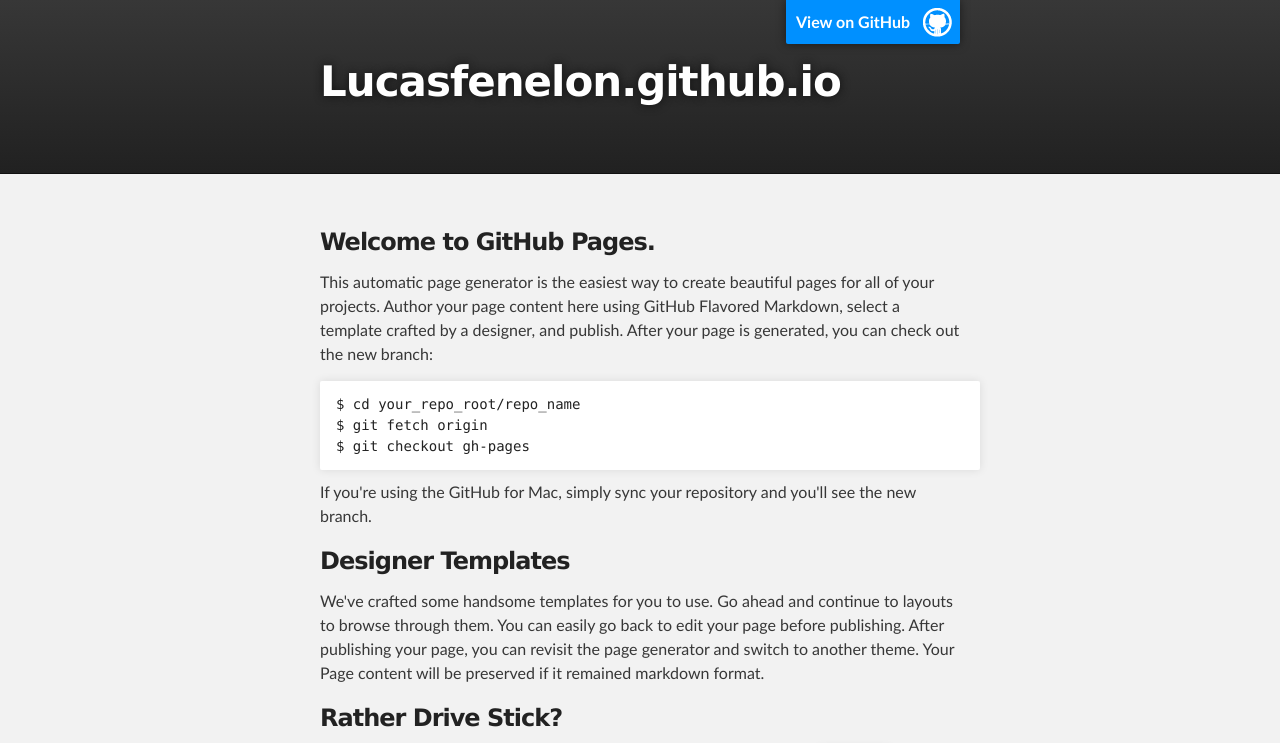
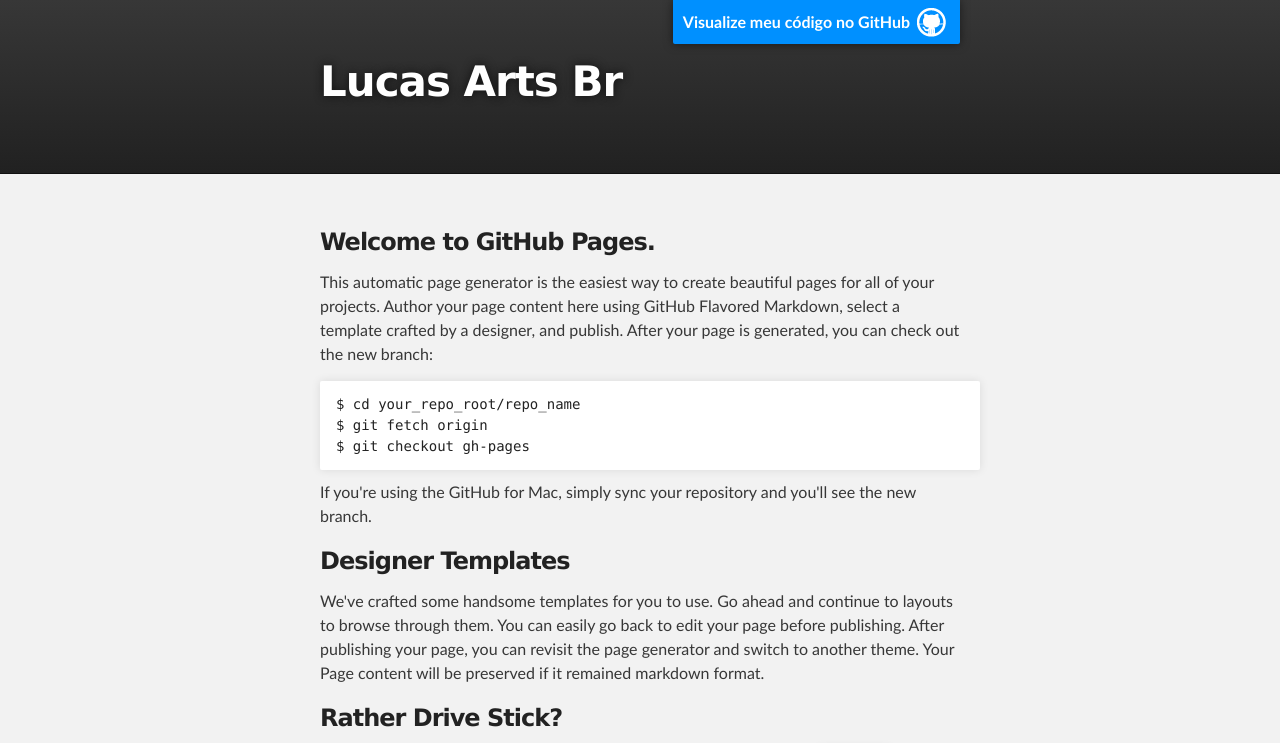
Before and after one commit to LucasFenelon/LucasFenelon.github.io, a plain HTML site: page index.html in a window 1280 px wide. Shown: the top 743 px of the page. Drawn offline with Linux system fonts and the light colour scheme.

Commit message:
teste html

```diff
--- a/index.html
+++ b/index.html
@@ -8,7 +8,7 @@
 
     <link rel="stylesheet" type="text/css" media="screen" href="stylesheets/stylesheet.css">
 
-    <title>Bem vindo a minha página !!!</title>
+    <title>LucasArts Br</title>
   </head>
 
   <body>
@@ -16,9 +16,9 @@
     <!-- HEADER -->
     <div id="header_wrap" class="outer">
         <header class="inner">
-          <a id="forkme_banner" href="https://github.com/LucasFenelon">View on GitHub</a>
+          <a id="forkme_banner" href="https://github.com/LucasFenelon">Visualize meu código no GitHub</a>
 
-          <h1 id="project_title">Lucasfenelon.github.io</h1>
+          <h1 id="project_title">Lucas Arts Br</h1>
           <h2 id="project_tagline"></h2>
 
         </header>
```
